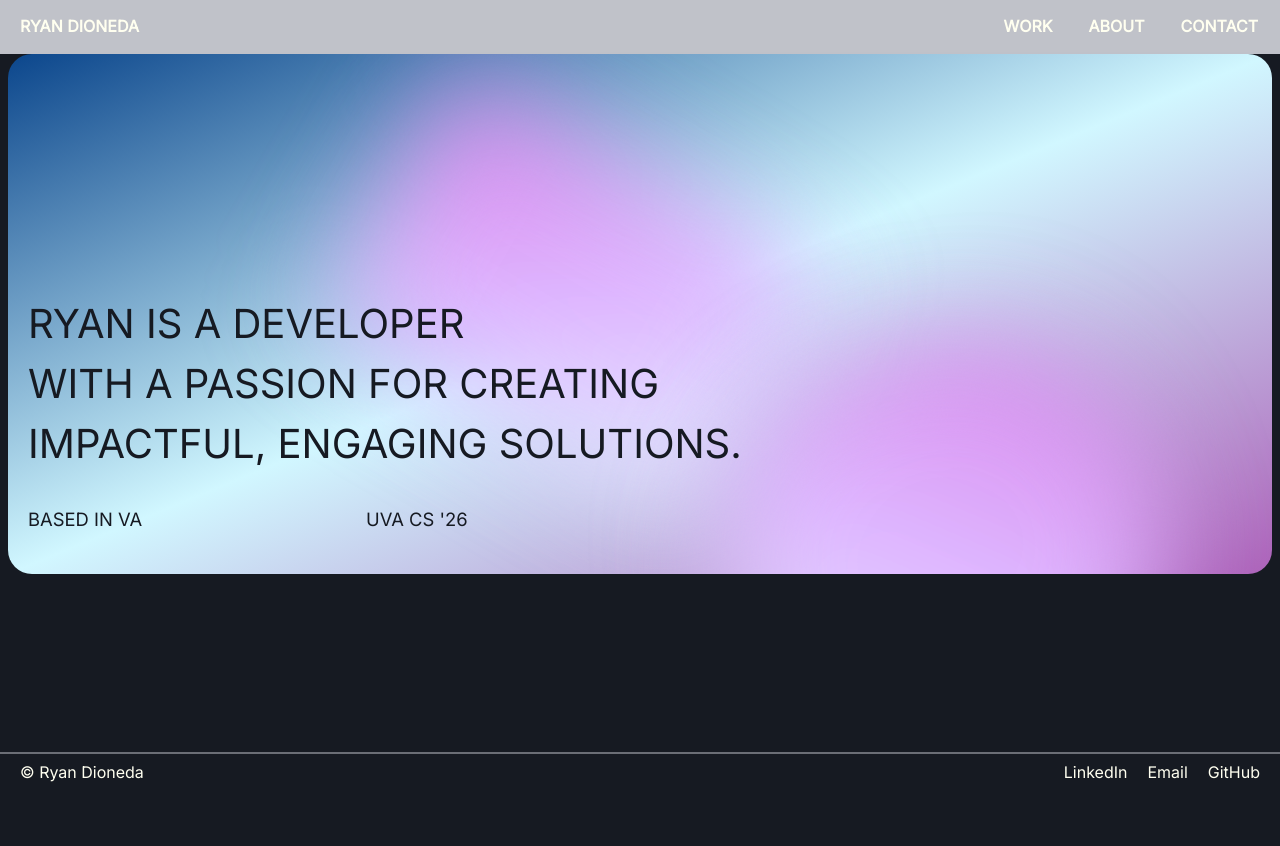
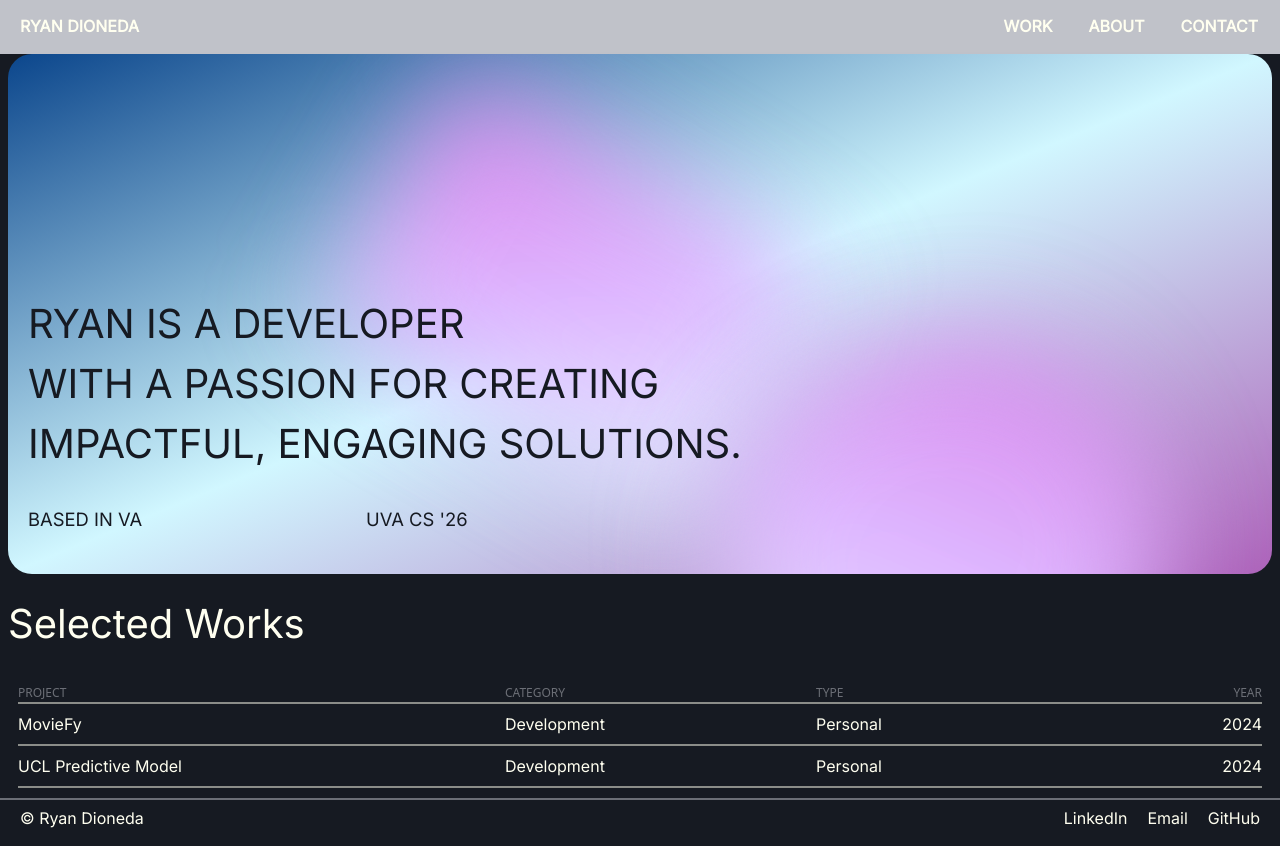
Before and after one commit to ryandioneda/portfolio_v1, a React (Vite) app: page / in a window 1280 px wide. Before the commit the page ends 800 px from the top, so only its background shows below. Built offline with nearby package versions, Linux system fonts and the light colour scheme.

Commit message:
Added project content to selected works on index page
Changes:
- Added selected works with project content
- Created IndexCard component that is used for cards in Index.jsx

```diff
--- /dev/null
+++ b/src/components/IndexCard/IndexCard.jsx
@@ -0,0 +1,27 @@
+
+const IndexCard = ({projectName, categoryName, typeName, yearName}) => {
+    return (
+        <div id="card-wrapper" className="font-inter">
+            <div id="card-container-content" className="">
+                <div id="project-card-header-details" className="flex flex-row text-ivory border-b-2 border-opacity-50 border-ivory">
+                    <div id='project-name' className="flex-1 text-left py-2">
+                        <p>{projectName}</p>
+                    </div>
+                    <div id="category-name" className="flex-1 hidden md:block md:text-left py-2">
+                        <p className="md:pl-44">{categoryName}</p>
+                    </div>
+                    <div id="type-name" className="flex-1 hidden md:block md:text-left py-2">
+                        <p className="md:pl-44">{typeName}</p>
+                    </div>
+                    <div id="year-name" className="flex-1 text-left md:text-right py-2">
+                        <p>{yearName}</p>
+                    </div>
+                </div>
+
+            </div>
+        </div>
+
+    )
+}
+
+export default IndexCard;
--- a/src/pages/Index/Index.jsx
+++ b/src/pages/Index/Index.jsx
@@ -1,3 +1,4 @@
+import IndexCard from '../../components/IndexCard/IndexCard';
 
 function Index() {
     return (
@@ -38,6 +39,47 @@ function Index() {
             </div>
 
 
+            <div>
+                <p className="text-ivory md:text-[2.5em] mt-5 font-inter">Selected Works</p>
+            </div>
+
+            <div id="selected-works-wrapper" className='p-2.5'>
+                <div id="project-container" className='mt-5'>
+                    <div id="projects-header-container" className='text-[0.75rem] uppercase text-slate flex flex-row border-b-2 border-ivory border-opacity-50'>
+                        <div id='project-header' className='flex-1 text-left opacity-50'>
+                            <p>Project</p>
+                        </div>
+                        <div id="category-header" className='flex-1 hidden md:block md:text-left opacity-50'>
+                            <p className='md:pl-44'>Category</p>
+                        </div>
+                        <div id='type-header' className='flex-1 hidden md:block md:text-left opacity-50'>
+                            <p className="md:pl-44">Type</p>
+                        </div>
+                        <div id='year-header' className='flex-1 text-left md:text-right opacity-50'>
+                            <p>Year</p>
+                        </div>
+                    </div>
+
+                    <div id="project-cards-wrapper">
+                        <IndexCard
+                        projectName="MovieFy"
+                        categoryName="Development"
+                        typeName="Personal"
+                        yearName="2024" />
+
+                        <IndexCard
+                        projectName="UCL Predictive Model"
+                        categoryName="Development"
+                        typeName="Personal"
+                        yearName="2024" />
+                    </div>
+
+
+
+                </div>
+            </div>
+
+
 
         </div>
     )
```
